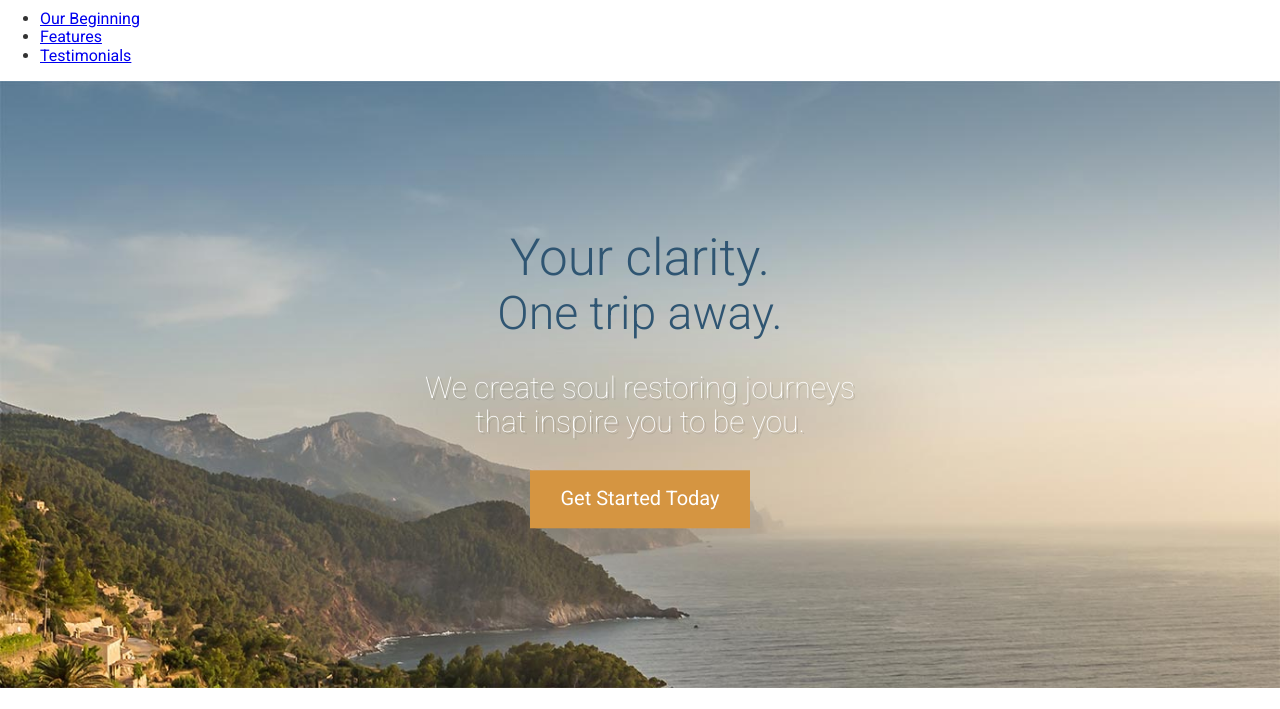
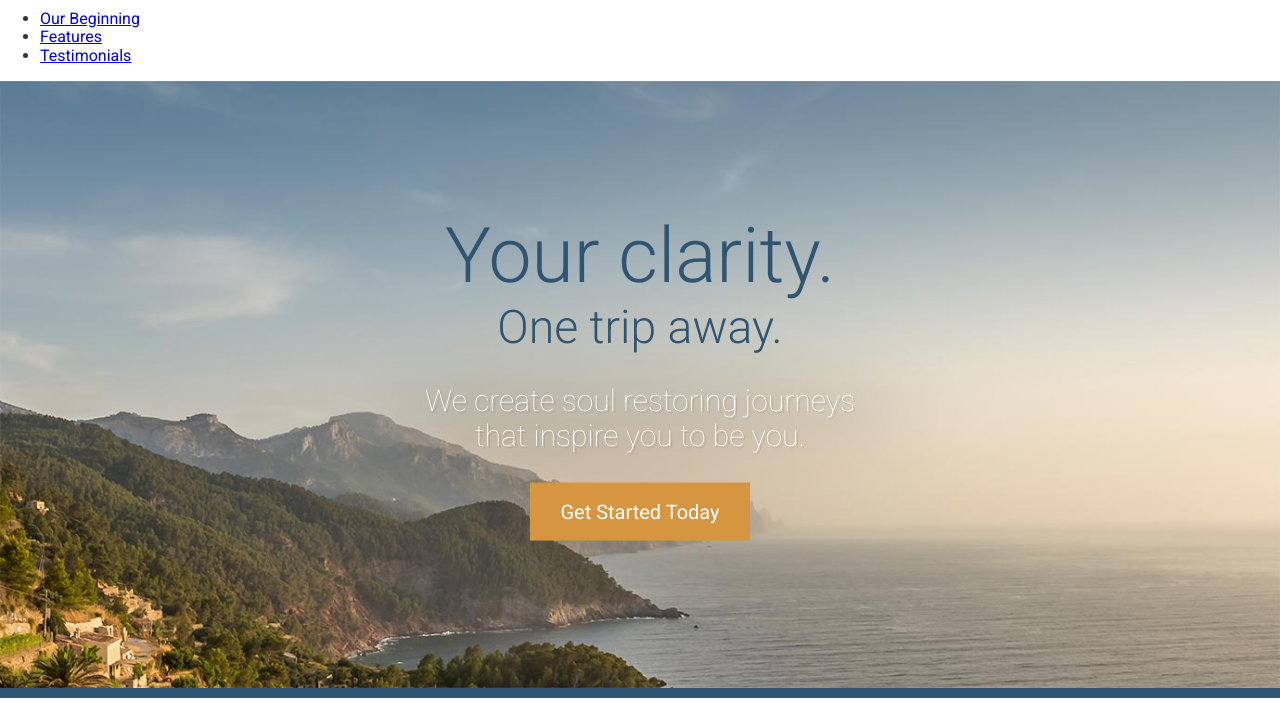
Before and after one commit to gerardramosm89/fe-workflow, a website: page app/index.html in a window 1280 px wide. Shown: the part 82-791 px from the top of the page. Drawn offline with Linux system fonts and the light colour scheme.

Commit message:
adding wrapper

```diff
--- a/app/assets/styles/modules/_btn.css
+++ b/app/assets/styles/modules/_btn.css
@@ -10,7 +10,10 @@
   }
 
   &--large {
-    font-size: 1.25rem;
     padding: 1.1rem 1.9rem;
+
+    @mixin atSmall {
+      font-size: 1.25rem;
+    }
   }
 }
--- a/app/assets/styles/modules/_large-hero.css
+++ b/app/assets/styles/modules/_large-hero.css
@@ -1,6 +1,10 @@
 .large-hero {
+  border-bottom: 10px solid $mainBlue;
   position: relative;
 
+  &__image {
+    display:block;
+  }
   &__text-content {
     position: absolute;
     top: 50%;
@@ -13,24 +17,27 @@
   &__title {
     font-weight:300;
     color: $mainBlue;
-    font-size: 1.1rem;
+    font-size: 2.4rem;
     margin:0;
 
     @mixin atSmall {
-      font-size: 2rem;
+      font-size: 4.8rem;
     }
+    /*
+    ** Keeping as template for future resizing
     @mixin atMedium {
       font-size: 3.2rem;
     }
     @mixin atLarge {
       font-size: 4.8rem;
     }
+    */
   }
 
   &__subtitle {
     font-weight:300;
     color: $mainBlue;
-    font-size: 1.1rem;
+    font-size: 1.5rem;
     margin:0;
 
     @mixin atSmall {
@@ -39,11 +46,15 @@
   }
   &__description {
     color: #fff;
-    font-size:1.875rem;
+    font-size:1.1rem;
     font-weight:100;
     text-shadow: 2px 2px 0 rgba(0,0,0,.1);
     max-width:30rem;
     margin-left:auto;
     margin-right:auto;
+
+    @mixin atSmall {
+      font-size:1.875rem;
+    }
   }
 }
--- /dev/null
+++ b/app/assets/styles/modules/_page-section.css
@@ -0,0 +1,8 @@
+.page-section {
+  padding: 4.5rem 0;
+
+  &--blue {
+    background-color: $mainBlue;
+    color: #FFF;
+  }
+}
--- /dev/null
+++ b/app/assets/styles/modules/_wrapper.css
@@ -0,0 +1,7 @@
+.wrapper {
+  padding-left: 18px;
+  padding-right: 18px;
+  max-width:1200px;
+  margin-left:auto;
+  margin-right:auto;
+}
--- a/app/assets/styles/styles.css
+++ b/app/assets/styles/styles.css
@@ -1,6 +1,8 @@
 @import "normalize.css";
 @import "base/_variables";
+@import "modules/_wrapper";
 @import "base/_mixins";
 @import "base/_global";
 @import "modules/_large-hero";
 @import "modules/_btn";
+@import "modules/_page-section";
--- a/app/index.html
+++ b/app/index.html
@@ -30,17 +30,20 @@
       <source srcset="assets/images/hero--large.jpg 1920w, assets/images/hero--large-hi-dpi.jpg 3840w" media="(min-width: 1380px)">
       <source srcset="assets/images/hero--medium.jpg 1380w, assets/images/hero--medium-hi-dpi.jpg 2760w" media="(min-width: 990px)">
       <source srcset="assets/images/hero--small.jpg 990w, assets/images/hero--small-hi-dpi.jpg 1980w" media="(min-width: 640px)">
-      <img srcset="assets/images/hero--smaller.jpg 640w, assets/images/hero--smaller-hi-dpi.jpg 1280w" alt="Coastal view of ocean and mountains">
+      <img srcset="assets/images/hero--smaller.jpg 640w, assets/images/hero--smaller-hi-dpi.jpg 1280w" alt="Coastal view of ocean and mountains" class="large-hero__image">
     </picture>
     <div class="large-hero__text-content">
+      <div class="wrapper">
         <h1 class="large-hero__title">Your clarity.</h1>
         <h2 class="large-hero__subtitle">One trip away.</h2>
         <p class="large-hero__description">We create soul restoring journeys that inspire you to be you.</p>
         <p><a href="#" class="btn btn--orange btn--large">Get Started Today</a></p>
+      </div><!-- end wrapper -->
     </div>
   </div>
 
-  <div id="our-beginning">
+  <div id="our-beginning" class="page-section">
+    <div class="wrapper">
       <h2>The first trip we planned was our own.</h2>
       <h3>Ever since, we&rsquo;ve been working to make travel better for everyone.</h3>
       <img src="assets/images/first-trip.jpg" alt="Couple walking down a street.">
@@ -50,8 +53,10 @@
       <p>Duis aute irure dolor in <strong>reprehenderit in</strong> voluptate velit esse cillum dolore eu fugiat nulla pariatur. Excepteur sint occaecat cupidatat non proident, sunt in culpa qui officia deserunt mollit anim id est laborum. Lorem ipsum dolor sit amet, consectetur adipisicing elit, sed do eiusmod tempor incididunt ut labore et dolore magna aliqua.</p>
       <p>Duis aute irure dolor in reprehenderit in voluptate velit esse cillum dolore eu fugiat nulla pariatur. Excepteur sint occaecat cupidatat non proident, sunt in culpa qui officia deserunt mollit anim id est laborum velit esse cillum <strong>dolore eu fugiat.</strong></p>
     </div>
+  </div>
 
-  <div id="features">
+  <div id="features" class="page-section page-section--blue">
+    <div class="wrapper">
       <img src="assets/images/icons/star.svg">
       <h2>Our Features</h2>
 
@@ -70,6 +75,7 @@
       <img src="assets/images/icons/fire.svg">
       <h3>Survival Kit</h3>
       <p>Everytime you book an escape with us we send you a survival kit with the finest materials. The kit will allow you to setup a tent, start a fire, scratch your own back and lower your taxes.</p>
+    </div>
   </div>
 
   <div id="testimonials">
--- a/app/temp/styles/styles.css
+++ b/app/temp/styles/styles.css
@@ -421,6 +421,14 @@
   font: inherit; /* 2 */
 }
 
+.wrapper {
+  padding-left: 18px;
+  padding-right: 18px;
+  max-width:1200px;
+  margin-left:auto;
+  margin-right:auto;
+}
+
 body {
   font-family: 'Roboto', sans-serif;
   color: #333;
@@ -432,7 +440,12 @@
 }
 
 .large-hero {
+  border-bottom: 10px solid #2f5572;
   position: relative;
+}
+
+.large-hero__image {
+  display:block;
 }
 
 .large-hero__text-content {
@@ -448,25 +461,19 @@
 .large-hero__title {
   font-weight:300;
   color: #2f5572;
-  font-size: 1.1rem;
-  margin:0;
+  font-size: 2.4rem;
+  margin:0;/*
+    ** Keeping as template for future resizing
+    @mixin atMedium {
+      font-size: 3.2rem;
+    }
+    @mixin atLarge {
+      font-size: 4.8rem;
+    }
+    */
 }
 
 @media (min-width: 530px) {
-
-  .large-hero__title {
-    font-size: 2rem;
-  }
-}
-
-@media (min-width: 800px) {
-
-  .large-hero__title {
-    font-size: 3.2rem;
-  }
-}
-
-@media (min-width: 1200) {
 
   .large-hero__title {
     font-size: 4.8rem;
@@ -476,7 +483,7 @@
 .large-hero__subtitle {
   font-weight:300;
   color: #2f5572;
-  font-size: 1.1rem;
+  font-size: 1.5rem;
   margin:0;
 }
 
@@ -489,12 +496,19 @@
 
 .large-hero__description {
   color: #fff;
-  font-size:1.875rem;
+  font-size:1.1rem;
   font-weight:100;
   text-shadow: 2px 2px 0 rgba(0,0,0,.1);
   max-width:30rem;
   margin-left:auto;
   margin-right:auto;
+}
+
+@media (min-width: 530px) {
+
+  .large-hero__description {
+    font-size: 1.875rem;
+  }
 }
 
 .btn {
@@ -510,6 +524,21 @@
 }
 
 .btn--large {
-  font-size: 1.25rem;
   padding: 1.1rem 1.9rem;
 }
+
+@media (min-width: 530px) {
+
+  .btn--large {
+    font-size: 1.25rem;
+  }
+}
+
+.page-section {
+  padding: 4.5rem 0;
+}
+
+.page-section--blue {
+  background-color: #2f5572;
+  color: #FFF;
+}
--- a/package.json
+++ b/package.json
@@ -1,5 +1,5 @@
 {
-  "name": "travel-site",
+  "name": "responsive-site",
   "version": "1.0.0",
   "dependencies": {
     "jquery": "^2.2.3",
```
Lines whose indentation alone changed are shown as unchanged.
